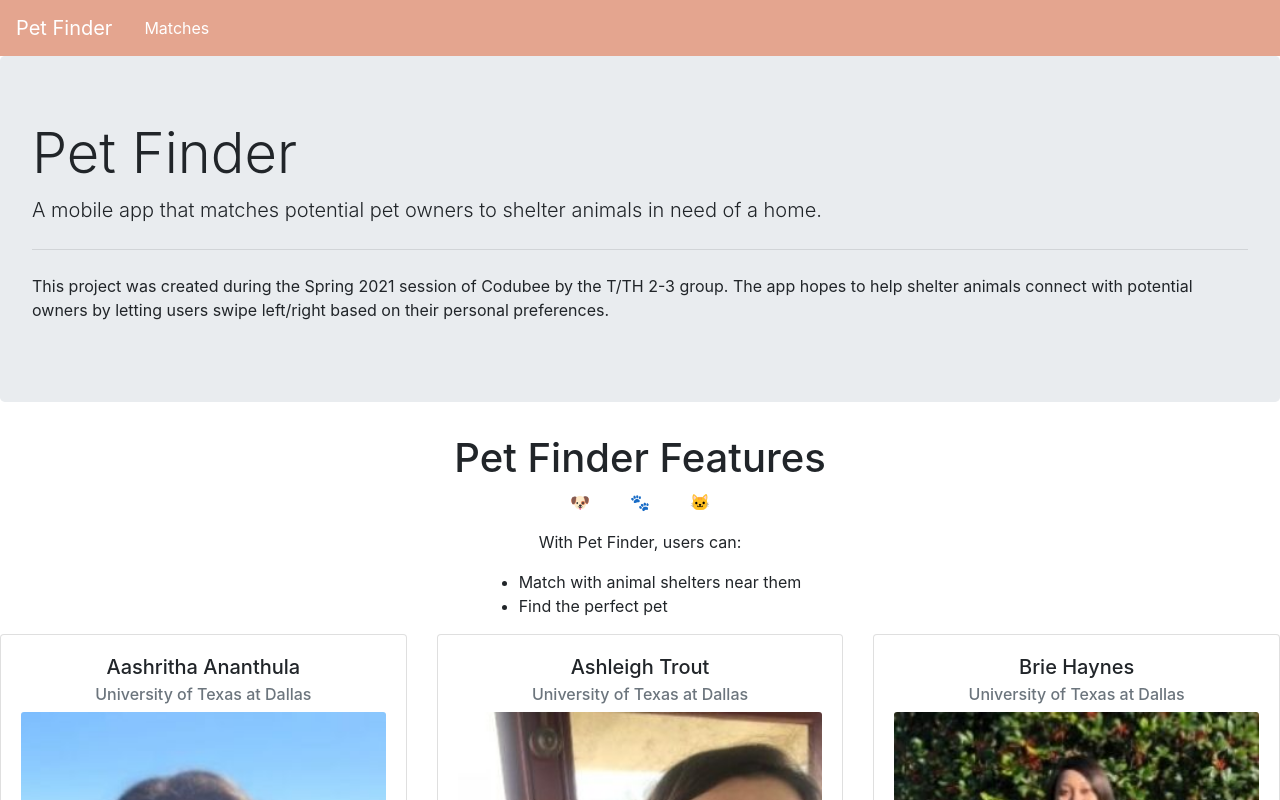
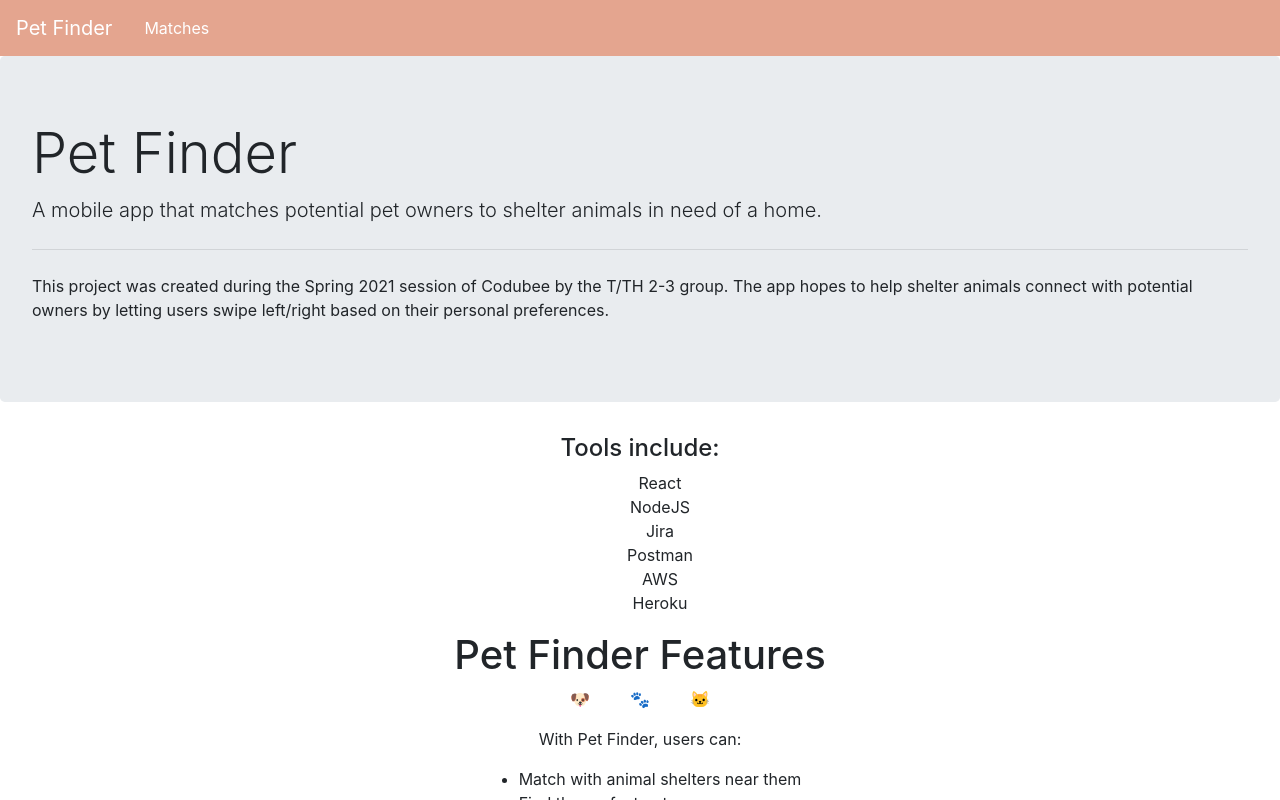
Before and after one commit to Codubee/PetFinderTTH2-3, a React (Create React App) app in the folder frontend/: page / in a window 1280 px wide. Shown: the top 800 px of the page. Built offline with nearby package versions, Linux system fonts and the light colour scheme.

Commit message:
TTH-5 Tools (#4)
* Tools-component

* centered elements

* moved styles to a stylesheet

Co-authored-by: codubee <info@codubee.com>
Co-authored-by: Codubee <70549347+Codubee@users.noreply.github.com>

```diff
--- /dev/null
+++ b/frontend/src/components/Tools.js
@@ -0,0 +1,23 @@
+import React from 'react'
+import '../styles/Tools.css'
+
+function Tools(){
+    return (
+        <div className= "container text-center" >
+            <h4>Tools include:</h4>
+            <div className="tools-list">
+                <ul>
+                    <li>React</li>
+                    <li>NodeJS</li>
+                    <li>Jira</li>
+                    <li>Postman</li>
+                    <li>AWS</li>
+                    <li>Heroku</li>
+                </ul>
+            </div>
+        </div>
+    )
+}
+
+
+export default Tools;
--- /dev/null
+++ b/frontend/src/styles/Tools.css
@@ -0,0 +1,3 @@
+.tools-list ul{
+    list-style-type: none;
+}
--- a/frontend/src/views/LandingPage.js
+++ b/frontend/src/views/LandingPage.js
@@ -1,4 +1,5 @@
 import React from 'react';
+import Tools from '../components/Tools.js'
 import Explanation from '../components/Explanation.js';
 import Features from '../components/Features.js'
 import Team from '../components/Team.js'
@@ -7,6 +8,7 @@ function LandingPage(){
     return(
         <div>
             <Explanation/>
+            <Tools/>
             <Features/>
             <Team/>
         </div>
```
Also changed, not shown: 1 other file (tests, documents, lock files or other folders).
